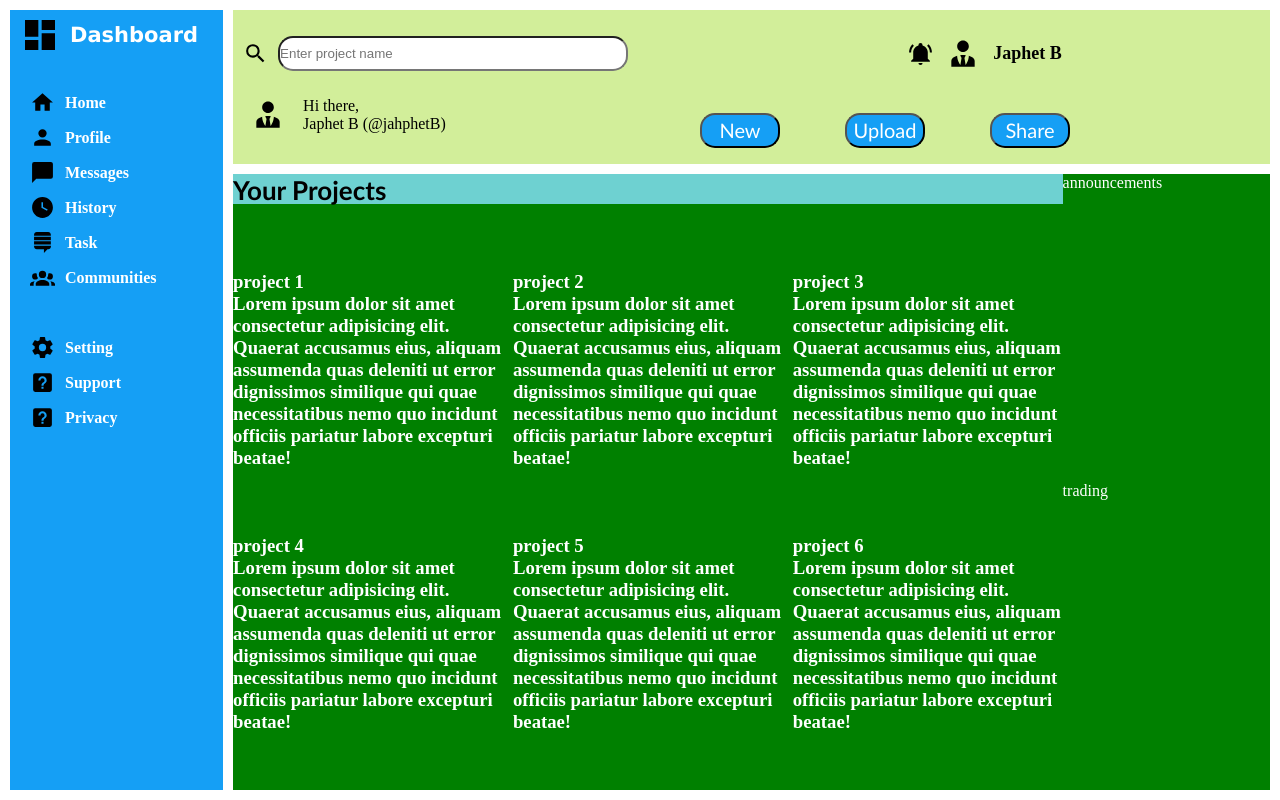
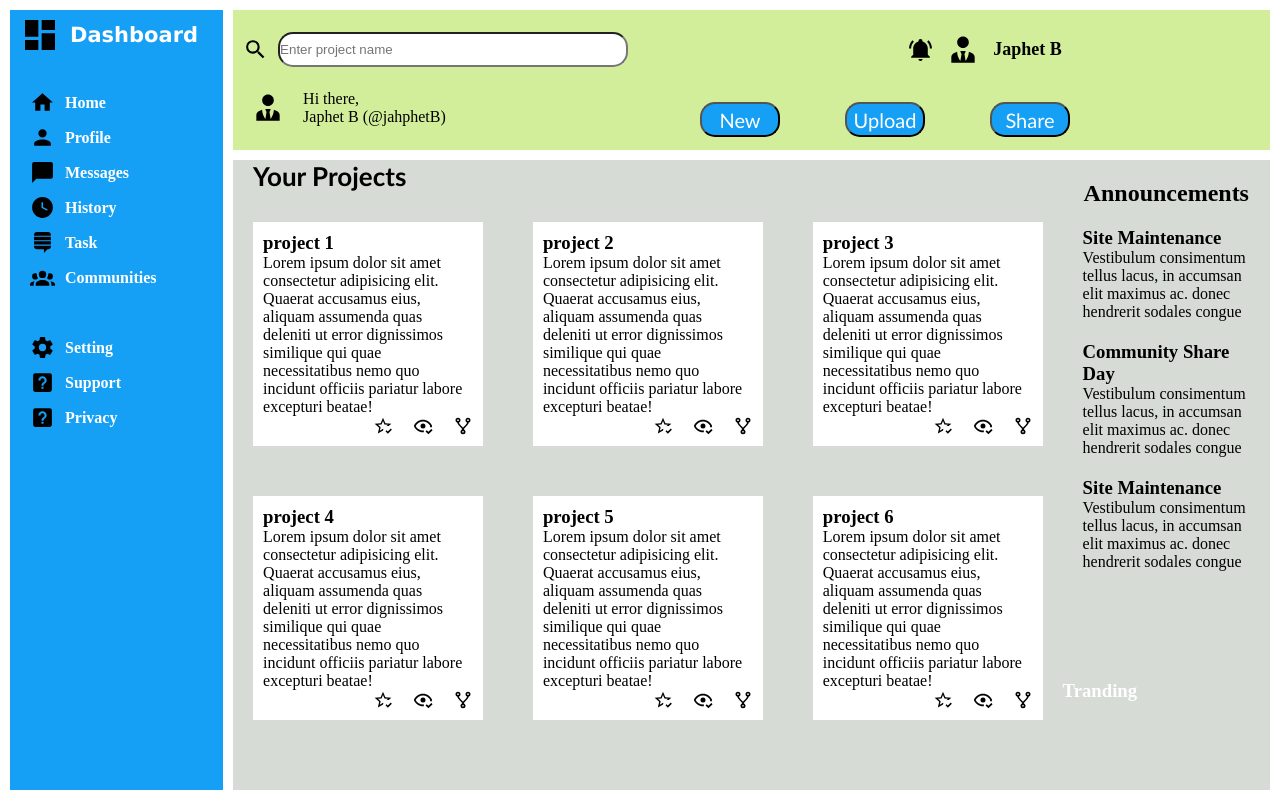
Before and after one commit to jahphetB/Admin-Dashboard, a plain HTML site: page index.html in a window 1280 px wide. Drawn offline with Linux system fonts and the light colour scheme.

Commit message:
basic ann and tra completed

```diff
--- a/index.html
+++ b/index.html
@@ -87,35 +87,79 @@
                     Your Projects
                 </div>
                 <div class="project">
-                    <h3>project 1<h3>
+                    <h3>project 1</h3>
                     <p>Lorem ipsum dolor sit amet consectetur adipisicing elit. Quaerat accusamus eius, aliquam assumenda quas deleniti ut error dignissimos similique qui quae necessitatibus nemo quo incidunt officiis pariatur labore excepturi beatae!</p>
+                    <div class="card-icons">
+                        <img src="./svg-icons/star-check-outline.svg" >
+                        <img src="./svg-icons/eye-check-outline.svg" >
+                        <img src="./svg-icons/source-fork.svg" >
+                    </div>
                 </div>
                 <div class="project">
-                    <h3>project 2<h3>
+                    <h3>project 2</h3>
                     <p>Lorem ipsum dolor sit amet consectetur adipisicing elit. Quaerat accusamus eius, aliquam assumenda quas deleniti ut error dignissimos similique qui quae necessitatibus nemo quo incidunt officiis pariatur labore excepturi beatae!</p>
+                    <div class="card-icons">
+                        <img src="./svg-icons/star-check-outline.svg" >
+                        <img src="./svg-icons/eye-check-outline.svg" >
+                        <img src="./svg-icons/source-fork.svg" >
+                    </div>
                 </div>
                 <div class="project">
-                    <h3>project 3<h3>
+                    <h3>project 3</h3>
                     <p>Lorem ipsum dolor sit amet consectetur adipisicing elit. Quaerat accusamus eius, aliquam assumenda quas deleniti ut error dignissimos similique qui quae necessitatibus nemo quo incidunt officiis pariatur labore excepturi beatae!</p>
+                    <div class="card-icons">
+                        <img src="./svg-icons/star-check-outline.svg" >
+                        <img src="./svg-icons/eye-check-outline.svg" >
+                        <img src="./svg-icons/source-fork.svg" >
+                    </div>
                 </div>
                 <div class="project">
-                    <h3>project 4<h3>
+                    <h3>project 4</h3>
                     <p>Lorem ipsum dolor sit amet consectetur adipisicing elit. Quaerat accusamus eius, aliquam assumenda quas deleniti ut error dignissimos similique qui quae necessitatibus nemo quo incidunt officiis pariatur labore excepturi beatae!</p>
+                    <div class="card-icons">
+                        <img src="./svg-icons/star-check-outline.svg" >
+                        <img src="./svg-icons/eye-check-outline.svg" >
+                        <img src="./svg-icons/source-fork.svg" >
+                    </div>
                 </div>
                 <div class="project">
-                    <h3>project 5<h3>
+                    <h3>project 5</h3>
                     <p>Lorem ipsum dolor sit amet consectetur adipisicing elit. Quaerat accusamus eius, aliquam assumenda quas deleniti ut error dignissimos similique qui quae necessitatibus nemo quo incidunt officiis pariatur labore excepturi beatae!</p>
+                    <div class="card-icons">
+                        <img src="./svg-icons/star-check-outline.svg" >
+                        <img src="./svg-icons/eye-check-outline.svg" >
+                        <img src="./svg-icons/source-fork.svg" >
+                    </div>
                 </div>
                 <div class="project">
-                    <h3>project 6<h3>
+                    <h3>project 6</h3>
                     <p>Lorem ipsum dolor sit amet consectetur adipisicing elit. Quaerat accusamus eius, aliquam assumenda quas deleniti ut error dignissimos similique qui quae necessitatibus nemo quo incidunt officiis pariatur labore excepturi beatae!</p>
+                    <div class="card-icons">
+                        <img src="./svg-icons/star-check-outline.svg" >
+                        <img src="./svg-icons/eye-check-outline.svg" >
+                        <img src="./svg-icons/source-fork.svg" >
+                    </div>
                 </div>
             </div>
             <div class="announcements">
-                announcements
+                <div class="announcement-header"> Announcements </div>
+                <div class="notifications">
+                    <div class="notfication-cards">
+                        <h3>Site Maintenance</h3>
+                        <p>Vestibulum consimentum tellus lacus, in accumsan elit maximus ac. donec hendrerit sodales congue</p>
+                    </div>
+                    <div class="notfication-cards">
+                        <h3>Community Share Day</h3>
+                        <p>Vestibulum consimentum tellus lacus, in accumsan elit maximus ac. donec hendrerit sodales congue</p>
+                    </div>
+                    <div class="Update Privacy Policy">
+                        <h3>Site Maintenance</h3>
+                        <p>Vestibulum consimentum tellus lacus, in accumsan elit maximus ac. donec hendrerit sodales congue</p>
+                    </div>
+                </div>
             </div>
             <div class="trading">
-                trading
+                <h3>Tranding</h3>
             </div>
         </div>
     </div>
--- a/style.css
+++ b/style.css
@@ -129,9 +129,11 @@
     background-color: rgb(100, 190, 247);
 }
 
+/* main content starts here */
+
 .main-content {
     grid-column: 2 / 4;
-    background-color: green;
+    background-color: rgb(214, 219, 214);
     display: grid;
     grid-template-columns: 4fr 1fr;
 }
@@ -142,6 +144,7 @@
     display: grid;
     grid-template-columns: repeat(3, 1fr);
     gap: 10px;
+    margin-bottom: 50px;
 }
 
 .main-content .projects .project-header {
@@ -149,9 +152,45 @@
     font-family: 'Trebuchet MS', 'Lucida Sans Unicode', 'Lucida Grande', 'Lucida Sans', Arial, sans-serif;
     font-weight: bolder;
     font-size: 26px;
-    background-color: rgb(110, 209, 209);
-    height: 30px;
+    align-content: center;
     color: black;
+    margin-left: 20px;
+}
+
+.main-content .projects .project {
+    color: black;
+    background-color: white;
+    margin: 20px;
+    padding: 10px;
+    display: flex;
+    flex-direction: column;
+}
+
+.main-content .projects .project .card-icons {
+    display: flex;
+    justify-content: flex-end;
+    margin-top: auto;
+    gap: 20px;
+}
+
+/* Announcement */
+
+.announcements .announcement-header {
+    color: black;
+    font-size: 24px;
+    display: flex;
+    justify-content: center;
+    align-items: center;
+    font-weight: bold;
+    margin-top: 20px;
+}
+
+.announcements .notifications {
+    padding: 20px;
+    display: flex;
+    flex-direction: column;
+    color: black;
+    gap: 20px;
 }
 
 .essential-icon {
@@ -169,3 +208,8 @@
     width: 40px;
     height: 35px;
 }
+
+.card-icons img {
+    width: 20px;
+    height: 20px;
+}
```
Also changed, not shown: svg-icons/eye-check-outline.svg (added), svg-icons/horse.svg (added), svg-icons/seed.svg (added), svg-icons/source-fork.svg (added), svg-icons/star-check-outline.svg (added), svg-icons/weather-hurricane.svg (added).
